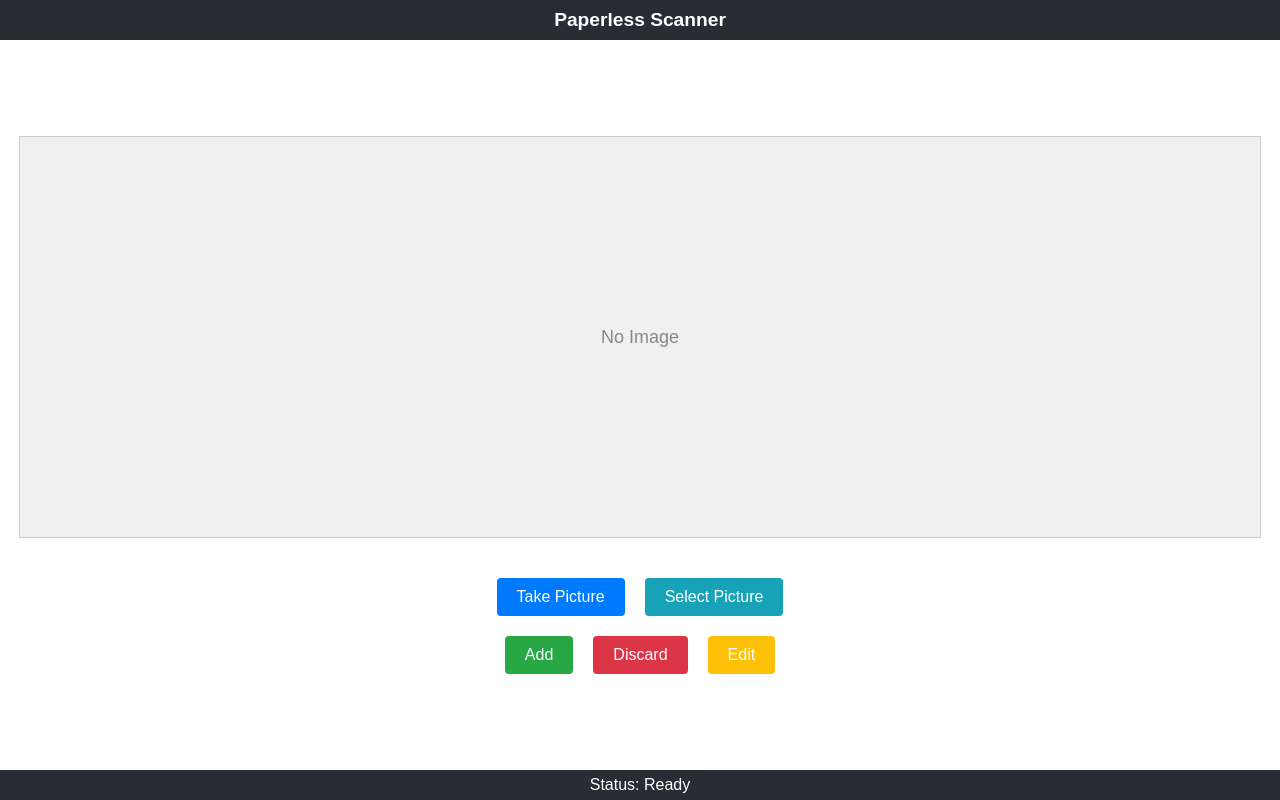
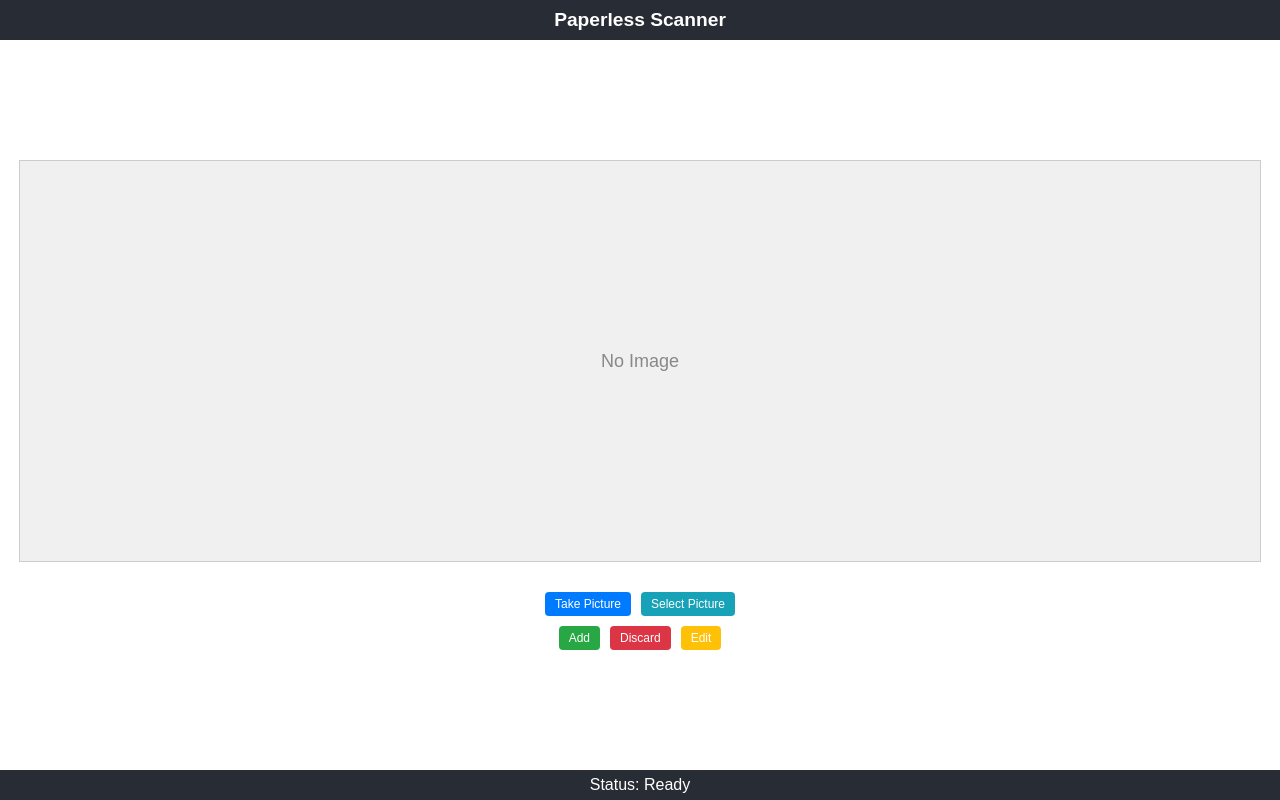
Before and after one commit to lucianhanga/acquire4paperless, a React (Create React App) app in the folder scan-app2/: page / in a window 1280 px wide. Both pictures are taken after a click on the button "Add Page". Built offline with nearby package versions, Linux system fonts and the light colour scheme.

Commit message:
Refactor button styles by consolidating into CommonStyles.css for improved maintainability

```diff
--- a/scan-app2/src/components/AcquireButtons.css
+++ b/scan-app2/src/components/AcquireButtons.css
@@ -1,18 +1,4 @@
-.button-row {
-  display: flex;
-  justify-content: center;
-  margin-top: 10px;
-}
-
-.button-row button {
-  padding: 10px 20px;
-  font-size: 16px;
-  cursor: pointer;
-  margin: 0 10px;
-  border: none;
-  border-radius: 4px;
-  transition: background-color 0.3s ease;
-}
+@import './CommonStyles.css';
 
 .add-button {
   background-color: #28a745;
--- a/scan-app2/src/components/AcquirePage.css
+++ b/scan-app2/src/components/AcquirePage.css
@@ -1,3 +1,5 @@
+@import './CommonStyles.css';
+
 .acquire-page {
   display: flex;
   flex-direction: column;
@@ -7,67 +9,3 @@
   width: 100%;
   padding: 20px;
 }
-
-.button-row {
-  display: flex;
-  justify-content: center;
-  margin-top: 10px;
-}
-
-.button-row button,
-.button-row label {
-  padding: 10px 20px;
-  font-size: 16px;
-  cursor: pointer;
-  margin: 0 10px;
-  border: none;
-  border-radius: 4px;
-  transition: background-color 0.3s ease;
-}
-
-.take-picture-button {
-  background-color: #007bff;
-  color: white;
-}
-
-.take-picture-button:hover {
-  background-color: #0056b3;
-}
-
-.select-picture-button {
-  background-color: #17a2b8;
-  color: white;
-  display: inline-block;
-  text-align: center;
-}
-
-.select-picture-button:hover {
-  background-color: #138496;
-}
-
-.add-button {
-  background-color: #28a745;
-  color: white;
-}
-
-.add-button:hover {
-  background-color: #218838;
-}
-
-.discard-button {
-  background-color: #dc3545;
-  color: white;
-}
-
-.discard-button:hover {
-  background-color: #c82333;
-}
-
-.edit-button {
-  background-color: #ffc107;
-  color: white;
-}
-
-.edit-button:hover {
-  background-color: #e0a800;
-}
--- /dev/null
+++ b/scan-app2/src/components/CommonStyles.css
@@ -0,0 +1,15 @@
+.button-row {
+  display: flex;
+  justify-content: center;
+  margin-top: 10px;
+}
+
+.button-row button {
+  padding: 5px 10px; /* Reduce padding */
+  font-size: 12px; /* Reduce font size */
+  cursor: pointer;
+  margin: 0 5px; /* Reduce margin */
+  border: none;
+  border-radius: 4px;
+  transition: background-color 0.3s ease;
+}
--- a/scan-app2/src/components/Content.css
+++ b/scan-app2/src/components/Content.css
@@ -1,3 +1,5 @@
+@import './CommonStyles.css';
+
 .App-content {
   flex: 1; /* Take up remaining space */
   display: flex;
@@ -9,22 +11,6 @@
   margin-bottom: 30px; /* Space for the fixed status bar */
   width: 100%;
   box-sizing: border-box;
-}
-
-.button-row {
-  display: flex;
-  justify-content: center;
-  margin-top: 20px;
-}
-
-.button-row button {
-  padding: 10px 20px;
-  font-size: 16px;
-  cursor: pointer;
-  margin: 0 10px;
-  border: none;
-  border-radius: 4px;
-  transition: background-color 0.3s ease;
 }
 
 .add-page-button {
--- a/scan-app2/src/components/CropperContainer.css
+++ b/scan-app2/src/components/CropperContainer.css
@@ -1,24 +1,10 @@
+@import './CommonStyles.css';
+
 .cropper-container {
   position: relative;
   width: 100%;
   height: 400px;
   background-color: #333;
-}
-
-.button-row {
-  display: flex;
-  justify-content: center;
-  margin-top: 20px;
-}
-
-.button-row button {
-  padding: 10px 20px;
-  font-size: 16px;
-  cursor: pointer;
-  margin: 0 10px;
-  border: none;
-  border-radius: 4px;
-  transition: background-color 0.3s ease;
 }
 
 .save-button {
--- a/scan-app2/src/components/EditPage.css
+++ b/scan-app2/src/components/EditPage.css
@@ -1,3 +1,5 @@
+@import './CommonStyles.css';
+
 .edit-page {
   display: flex;
   flex-direction: column;
@@ -6,21 +8,6 @@
   padding: 20px;
 }
 
-.button-row {
-  display: flex;
-  justify-content: center;
-  margin-top: 20px;
-}
-
-.button-row button {
-  padding: 10px 20px;
-  font-size: 16px;
-  cursor: pointer;
-  margin: 0 10px;
-  border: none;
-  border-radius: 4px;
-  transition: background-color 0.3s ease;
-}
 
 .save-button {
   background-color: #28a745;
--- a/scan-app2/src/components/PhotoButtons.css
+++ b/scan-app2/src/components/PhotoButtons.css
@@ -1,18 +1,4 @@
-.photo-buttons {
-  display: flex;
-  justify-content: center;
-  margin-top: 10px;
-}
-
-.photo-buttons button {
-  padding: 10px 20px;
-  font-size: 16px;
-  cursor: pointer;
-  margin: 0 10px;
-  border: none;
-  border-radius: 4px;
-  transition: background-color 0.3s ease;
-}
+@import './CommonStyles.css';
 
 .take-picture-button {
   background-color: #007bff;
@@ -24,6 +10,13 @@
 }
 
 .select-picture-button {
+  padding: 5px 10px;
+  font-size: 12px;
+  cursor: pointer;
+  margin: 0 5px;
+  border: none;
+  border-radius: 4px;
+  transition: background-color 0.3s ease;
   background-color: #17a2b8;
   color: white;
   display: inline-block;
```
